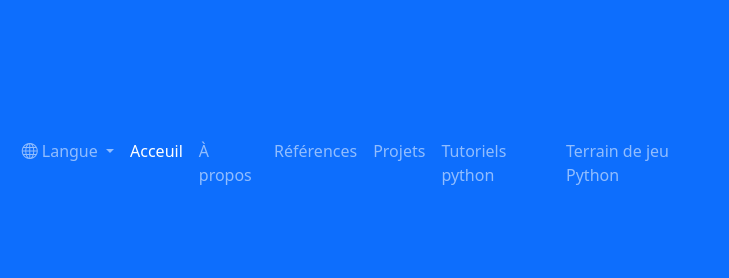
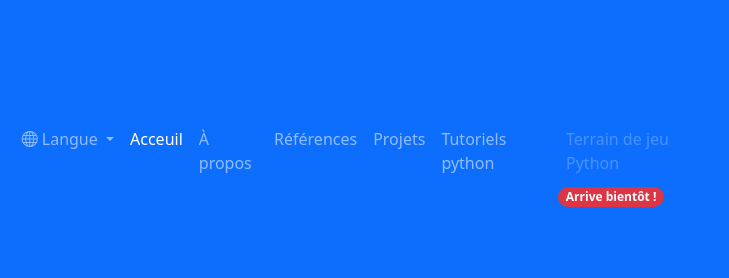
Before and after one commit to LeNetQuiParle/lenetquiparle.github.io, a plain HTML site: page index.html in a window 1280 px wide. Shown: the top 278 px of the page, 551-1280 px from the left. Drawn offline with nearby package versions, Linux system fonts and the light colour scheme.

Commit message:
Update index.html

```diff
--- a/index.html
+++ b/index.html
@@ -69,8 +69,9 @@
                 <li class="nav-item">
                   <a class="nav-link" href="python/">Tutoriels python</a>
                 </li>
-								<li class="nav-item">
-                  <a class="nav-link" href="python-jeu/">Terrain de jeu Python</a>
+								<li class="nav-item disabled">
+                  <a class="nav-link disabled" href="python-jeu/">Terrain de jeu Python</a>
+									<span class="badge bg-danger rounded-pill">Arrive bientôt !</span>
                 </li>
               </ul>
             </div>
```
